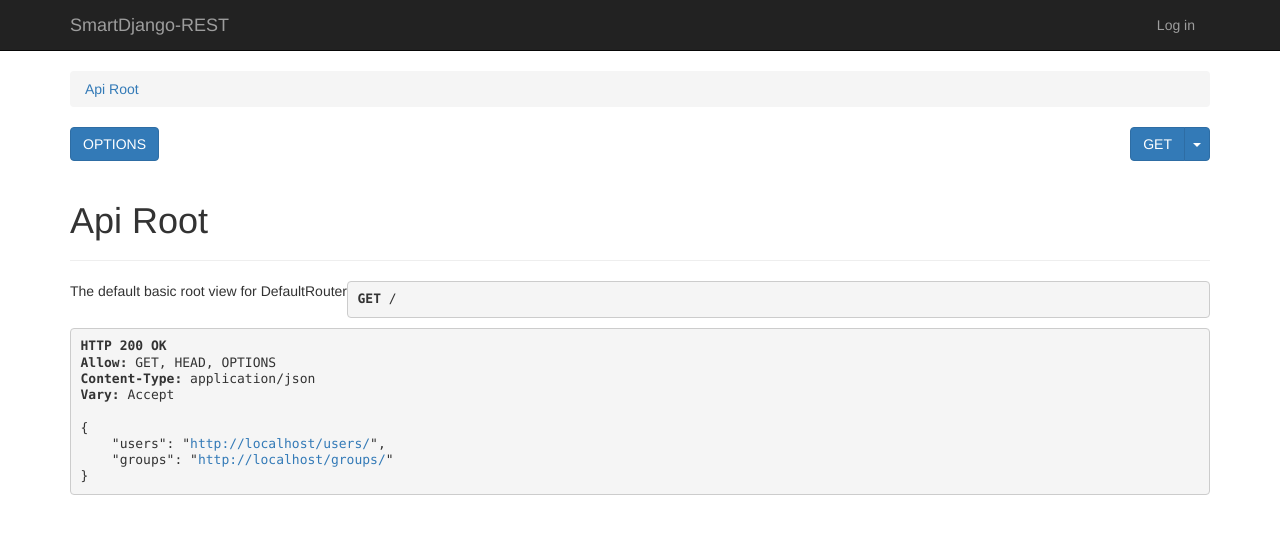
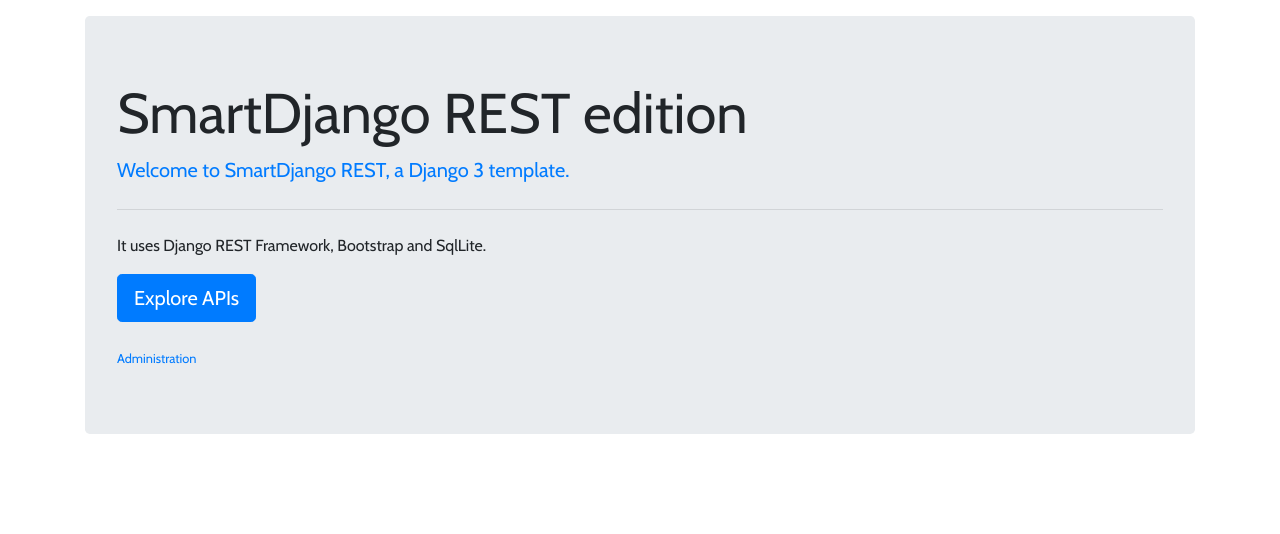
Before and after one commit to guildenstern70/SmartDjangoRest, a Django app: page / in a window 1280 px wide. Shown: the top 534 px of the page. Run offline with Django 3.2, Linux system fonts and the light colour scheme; some libraries are stand-ins or nearby versions.

Commit message:
Added HomePage

```diff
--- a/manage.py
+++ b/manage.py
@@ -1,5 +1,11 @@
 #!/usr/bin/env python
 """Django's command-line utility for administrative tasks."""
+#
+#  Project SmartDjango REST
+#  Copyright (c) Alessio Saltarin 2021
+#  This software is licensed under MIT license
+#
+
 import os
 import sys
 
--- a/smartdjangorest/__init__.py
+++ b/smartdjangorest/__init__.py
@@ -0,0 +1,5 @@
+#
+#  Project SmartDjango REST
+#  Copyright (c) Alessio Saltarin 2021
+#  This software is licensed under MIT license
+#
--- a/smartdjangorest/serializers.py
+++ b/smartdjangorest/serializers.py
@@ -1,3 +1,9 @@
+#
+#  Project SmartDjango REST
+#  Copyright (c) Alessio Saltarin 2021
+#  This software is licensed under MIT license
+#
+
 from django.contrib.auth.models import User, Group
 from rest_framework import serializers
 
--- a/smartdjangorest/urls.py
+++ b/smartdjangorest/urls.py
@@ -1,3 +1,8 @@
+#
+#  Project SmartDjango REST
+#  Copyright (c) Alessio Saltarin 2021
+#  This software is licensed under MIT license
+#
 
 from django.contrib import admin
 from django.urls import include, path
@@ -8,10 +13,10 @@ router = routers.DefaultRouter()
 router.register(r'users', views.UserViewSet)
 router.register(r'groups', views.GroupViewSet)
 
-# Wire up our API using automatic URL routing.
-# Additionally, we include login URLs for the browsable API.
+
 urlpatterns = [
+    path('', views.index, name='index'),
+    path('api/v1/', include(router.urls)),
     path('admin/', admin.site.urls),
-    path('', include(router.urls)),
     path('api-auth/', include('rest_framework.urls', namespace='rest_framework'))
 ]
--- a/smartdjangorest/views.py
+++ b/smartdjangorest/views.py
@@ -1,7 +1,23 @@
+#
+#  Project SmartDjango REST
+#  Copyright (c) Alessio Saltarin 2021
+#  This software is licensed under MIT license
+#
+
 from django.contrib.auth.models import User, Group
+from django.http import HttpResponse, HttpResponseRedirect
+from django.template import loader
 from rest_framework import viewsets
 from rest_framework import permissions
 from smartdjangorest.serializers import UserSerializer, GroupSerializer
+
+
+def index(request):
+    template = loader.get_template('index.html')
+    context = {
+        'title': 'SmartDjango REST',
+    }
+    return HttpResponse(template.render(context, request))
 
 
 class UserViewSet(viewsets.ModelViewSet):
--- /dev/null
+++ b/static/css/main.css
@@ -0,0 +1,20 @@
+/*
+ *
+ * Project SmartDjango REST
+ * Copyright (c) Alessio Saltarin 2021
+ * This software is licensed under MIT license
+ *
+ */
+
+body {
+    font-family: 'Cabin', sans-serif;
+}
+
+#jumbo {
+    margin-top: 1em;
+}
+
+.starter-template {
+    text-align: center;
+    margin-top: 6em;
+}
--- /dev/null
+++ b/templates/index.html
@@ -0,0 +1,25 @@
+{% extends "skeleton.html" %}
+
+{% block title %}
+    <!--
+  ~
+  ~ Project SmartDjango REST
+  ~ Copyright (c) Alessio Saltarin 2021
+  ~ This software is licensed under MIT license
+  ~
+  -->
+
+<title>{{ title }}</title>
+{% endblock %}
+
+{% block content %}
+    <div class="jumbotron" id="jumbo">
+        <h1 class="display-4" id="project">SmartDjango REST edition</h1>
+        <p class="lead text-primary">Welcome to SmartDjango REST, a Django 3 template.</p>
+        <hr class="my-4">
+        <p>It uses Django REST Framework, Bootstrap and SqlLite.</p>
+        <a class="btn btn-primary btn-lg" href="/api/v1" role="button">Explore APIs</a>
+        <br/><br/>
+        <small><a href="/admin">Administration</a></small>
+    </div>
+{% endblock %}
--- a/templates/rest_framework/api.html
+++ b/templates/rest_framework/api.html
@@ -2,7 +2,15 @@
 {% load i18n %}
 
 {% block branding %}
-    <a class="navbar-brand" rel="nofollow" href="#">
+    <!--
+  ~
+  ~ Project SmartDjango REST
+  ~ Copyright (c) Alessio Saltarin 2021
+  ~ This software is licensed under MIT license
+  ~
+  -->
+
+<a class="navbar-brand" rel="nofollow" href="#">
         {% trans 'SmartDjango-REST' %}
     </a>
 {% endblock %}
--- /dev/null
+++ b/templates/skeleton.html
@@ -0,0 +1,50 @@
+<!--
+  ~
+  ~ Project SmartDjango REST
+  ~ Copyright (c) Alessio Saltarin 2021
+  ~ This software is licensed under MIT license
+  ~
+  -->
+
+<!doctype html>
+<html lang="en">
+<head>
+
+    {% load static %}
+
+    <!-- Required meta tags -->
+    <meta charset="utf-8">
+    <meta name="viewport" content="width=device-width, initial-scale=1, shrink-to-fit=no">
+
+    <!-- Bootstrap CSS -->
+    <link rel="stylesheet" href="https://maxcdn.bootstrapcdn.com/bootstrap/4.0.0/css/bootstrap.min.css" integrity="sha384-Gn5384xqQ1aoWXA+058RXPxPg6fy4IWvTNh0E263XmFcJlSAwiGgFAW/dAiS6JXm" crossorigin="anonymous">
+
+    <!-- Google Fonts -->
+    <link rel="preconnect" href="https://fonts.gstatic.com">
+    <link href="https://fonts.googleapis.com/css2?family=Cabin:wght@400;700&display=swap" rel="stylesheet">
+
+    <!-- Other CSS -->
+    <link rel="stylesheet" type="text/css" href="{% static "css/main.css" %}">
+
+    {% block pagecss %}{% endblock %}
+    {% block title %}{% endblock %}
+
+</head>
+<body>
+
+<div class="container">
+    {% block content %}
+    {% endblock %}
+</div>
+
+<!-- Optional JavaScript -->
+<!-- jQuery first, then Popper.js, then Bootstrap JS -->
+<script src="https://code.jquery.com/jquery-3.2.1.slim.min.js" integrity="sha384-KJ3o2DKtIkvYIK3UENzmM7KCkRr/rE9/Qpg6aAZGJwFDMVNA/GpGFF93hXpG5KkN" crossorigin="anonymous"></script>
+<script src="https://cdnjs.cloudflare.com/ajax/libs/popper.js/1.12.9/umd/popper.min.js" integrity="sha384-ApNbgh9B+Y1QKtv3Rn7W3mgPxhU9K/ScQsAP7hUibX39j7fakFPskvXusvfa0b4Q" crossorigin="anonymous"></script>
+<script src="https://maxcdn.bootstrapcdn.com/bootstrap/4.0.0/js/bootstrap.min.js" integrity="sha384-JZR6Spejh4U02d8jOt6vLEHfe/JQGiRRSQQxSfFWpi1MquVdAyjUar5+76PVCmYl" crossorigin="anonymous"></script>
+
+{% block extrajavascript %}
+{% endblock %}
+
+</body>
+</html>
```
Also changed, not shown: smartdjangorest/asgi.py (+5 -8 lines), smartdjangorest/settings.py (+11 -12 lines), smartdjangorest/wsgi.py (+5 -8 lines), db.sqlite3.
